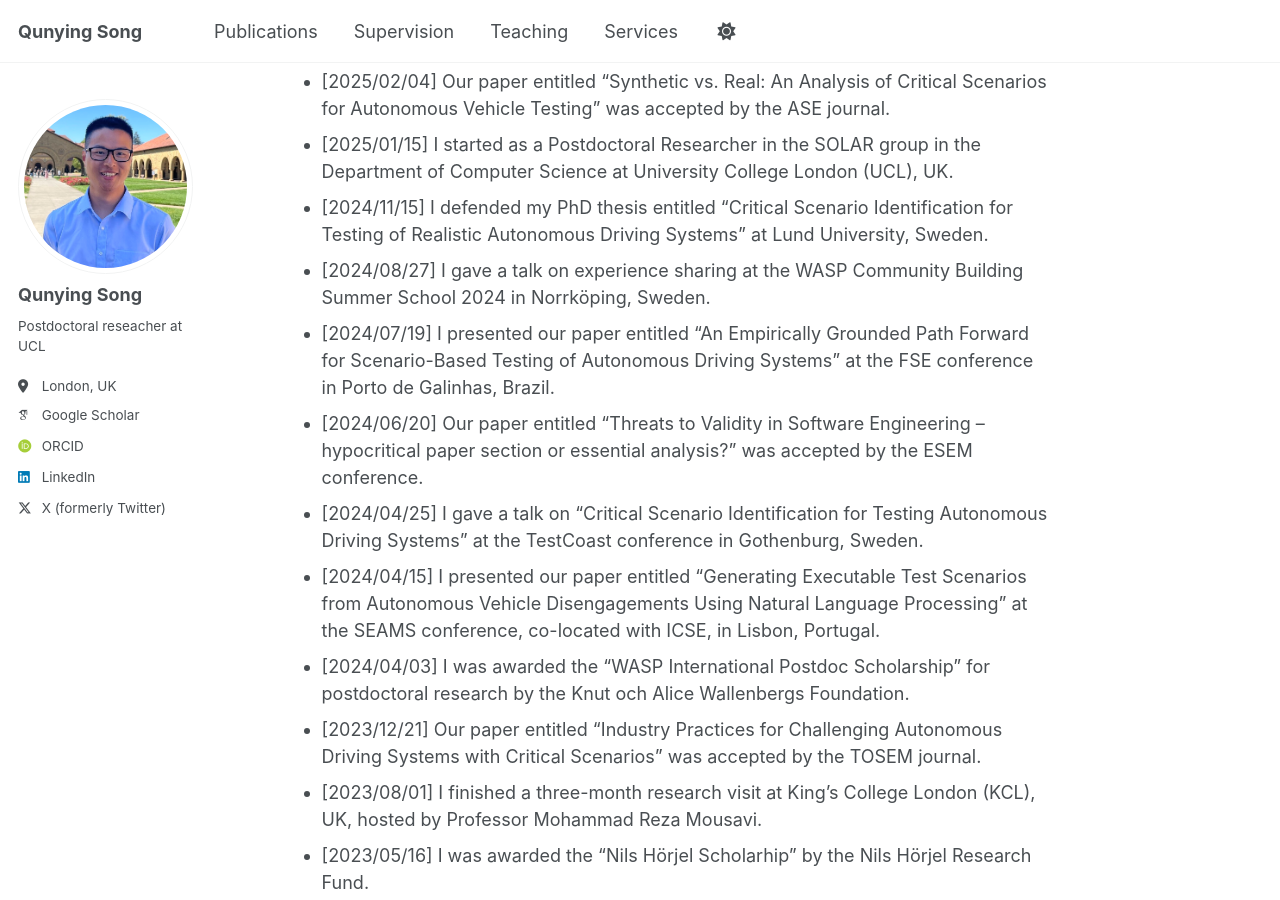
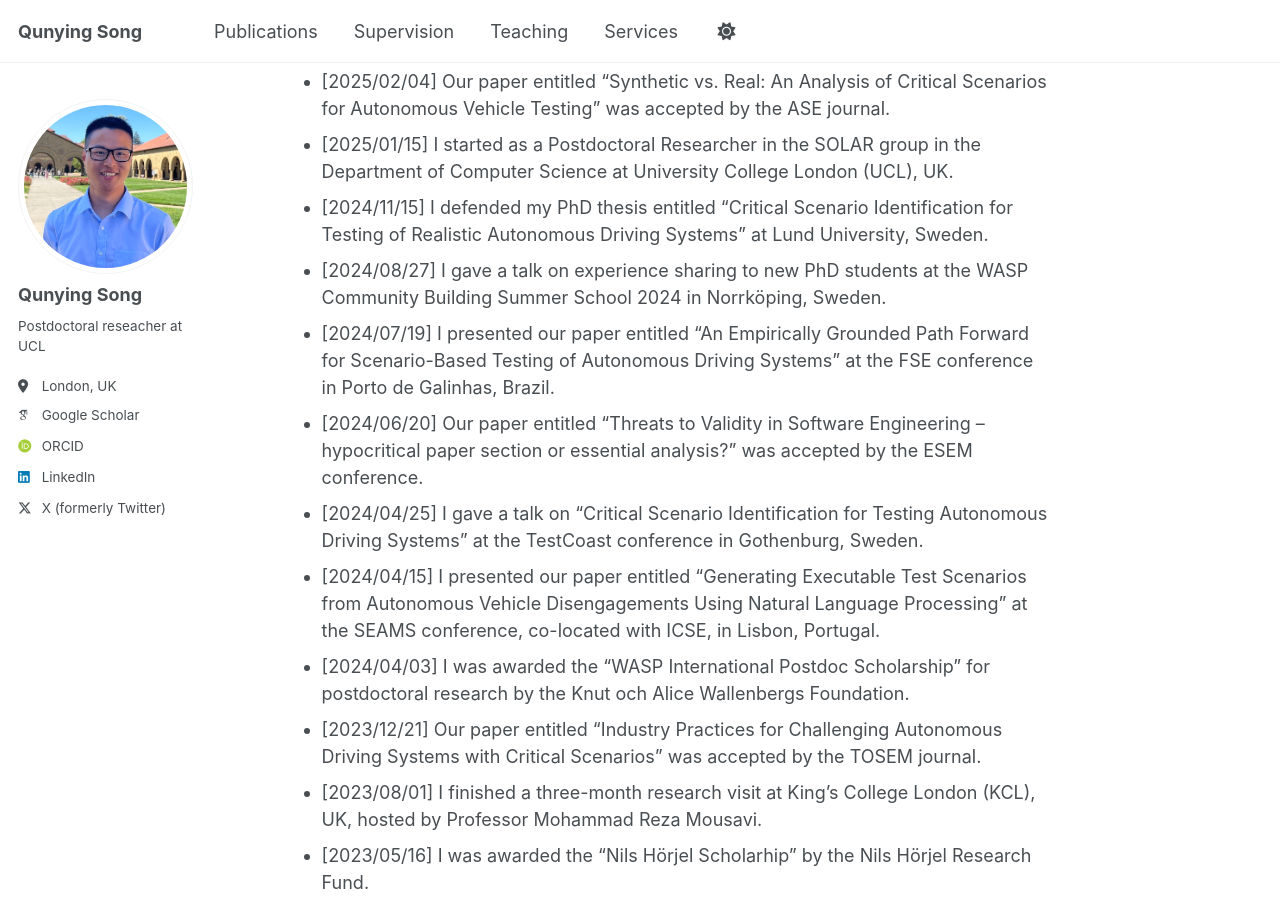
Before and after one commit to qunying-song/qunying-song.github.io, a Jekyll site: the page built from _pages/about.md, in a window 1280 px wide and 900 px high, scrolled down 481 px. Built offline with Jekyll 4.4.1, drawn with Linux system fonts in a browser that asks for light colours; some web fonts are replaced; a script that is not in the unit is left out.

Commit message:
Update about.md

```diff
--- a/_pages/about.md
+++ b/_pages/about.md
@@ -16,7 +16,7 @@ I am a Postdoctoral Researcher at University College London, hosted by Professor
 - [2025/02/04] Our paper entitled "Synthetic vs. Real: An Analysis of Critical Scenarios for Autonomous Vehicle Testing" was accepted by the ASE journal.
 - [2025/01/15] I started as a Postdoctoral Researcher in the SOLAR group in the Department of Computer Science at University College London (UCL), UK.
 - [2024/11/15] I defended my PhD thesis entitled "Critical Scenario Identification for Testing of Realistic Autonomous Driving Systems" at Lund University, Sweden.
-- [2024/08/27] I gave a talk on experience sharing at the WASP Community Building Summer School 2024 in Norrköping, Sweden.
+- [2024/08/27] I gave a talk on experience sharing to new PhD students at the WASP Community Building Summer School 2024 in Norrköping, Sweden.
 - [2024/07/19] I presented our paper entitled "An Empirically Grounded Path Forward for Scenario-Based Testing of Autonomous Driving Systems" at the FSE conference in Porto de Galinhas, Brazil.
 - [2024/06/20] Our paper entitled "Threats to Validity in Software Engineering -- hypocritical paper section or essential analysis?" was accepted by the ESEM conference.
 - [2024/04/25] I gave a talk on "Critical Scenario Identification for Testing Autonomous Driving Systems" at the TestCoast conference in Gothenburg, Sweden.
```
